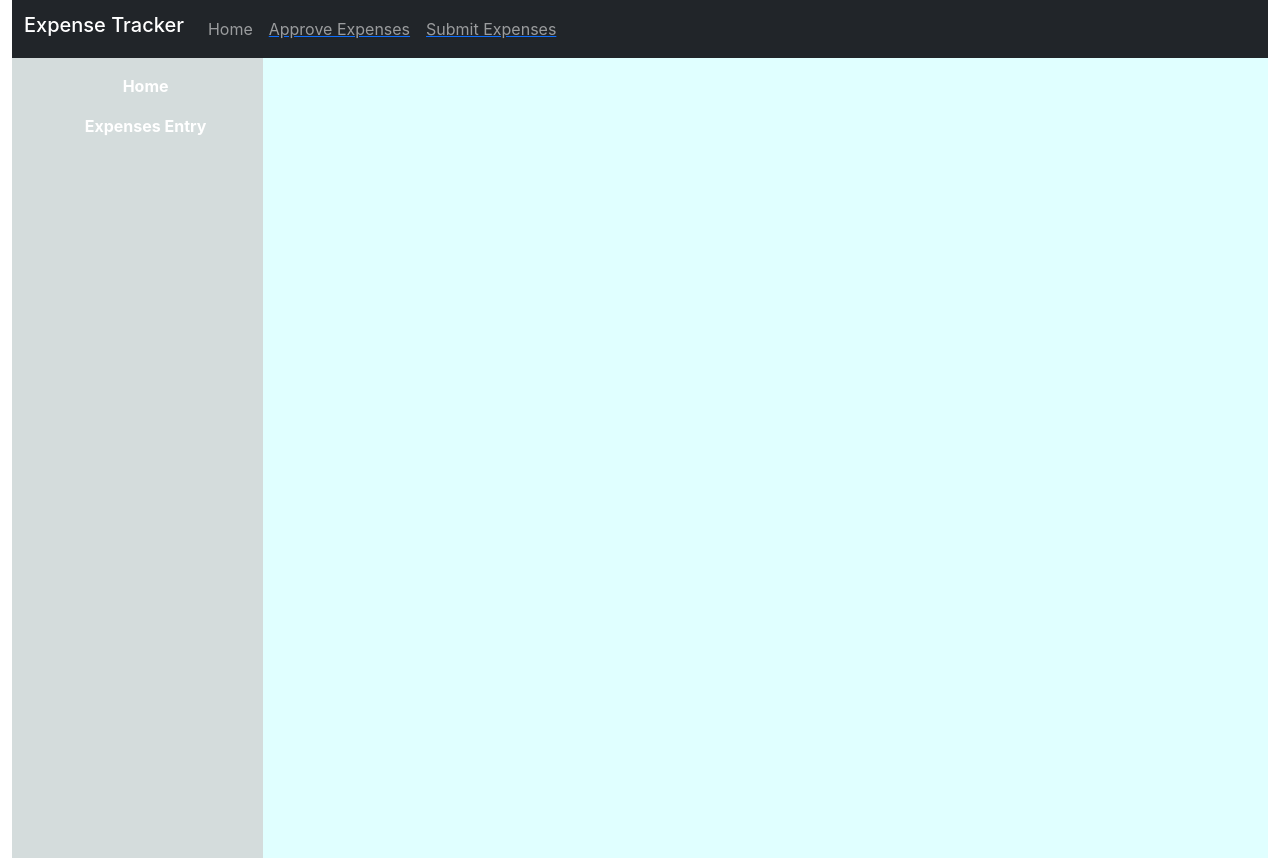
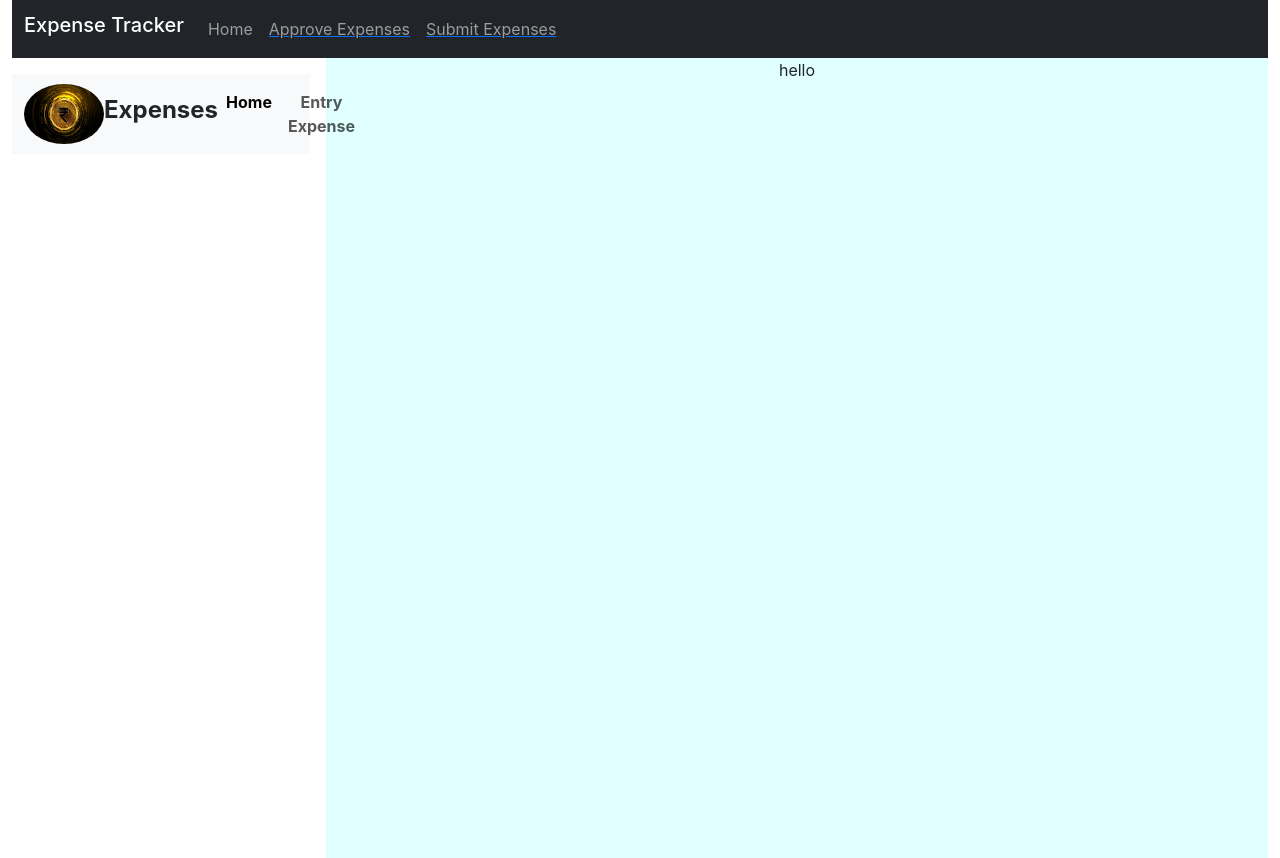
Before and after one commit to Praveenchandra1995/expensetracker, a React (Create React App) app in the folder expensetracker/: page / in a window 1280 px wide. Built offline with nearby package versions, Linux system fonts and the light colour scheme.

Commit message:
sidenav implemented

```diff
--- a/expensetracker/src/Components/Mainpage.js
+++ b/expensetracker/src/Components/Mainpage.js
@@ -1,37 +1,34 @@
-// Mainpage.js
 import React from "react";
-import { Routes, Route, Link } from "react-router-dom";
-import Expense from "./Expense";
-import Approveexpense from "./Approveexpense";
-import SubmitedExpense from "./SubmitedExpense";
-
 function Mainpage() {
   return (
     <div className="container-fluid" id="mainpage">
-      <div className=" sidebar pe-3 pt-3 ">
-        <nav>
-          <ul>
-            <li className="nav-item text-white fw-bold align-items-center pb-3">
-              <Link to="/home" className="nav-link">
-                Home
-              </Link>
+    <div className=" sidebar pe-3 pt-3 h-100 w-25 mt-0" id="sidebar">
+      <nav class="navbar navbar-expand-lg bg-body-tertiary">
+        <div class="container-fluid">
+<img src="/Images/expense.png" width="80px" height="60px" alt="img" className="rounded rounded-1 rounded-circle"/>
+<h2 className="fw-bold fs-4">Expenses</h2>
+          <button class="navbar-toggler" type="button" data-bs-toggle="collapse" data-bs-target="#navbarSupportedContent" aria-controls="navbarSupportedContent" aria-expanded="false" aria-label="Toggle navigation">
+            <span class="bi bi-card-list"></span>
+          </button>
+          <div class="collapse navbar-collapse" id="navbarSupportedContent">
+            <ul class="navbar-nav me-auto mb-2 mb-lg-0  text-white fw-bold">
+              <li class="nav-item">
+                <a class="nav-link active" aria-current="page" href=" ">Home</a>
               </li>
-            <li className="nav-item text-white fw-bold align-items-center">
-              <Link to="/expenseentry" className="nav-link">
-                Expenses Entry
-              </Link>
+              <li class="nav-item">
+                <a class="nav-link" href=" ">Entry Expense</a>
               </li>
             </ul>
+          </div>
+        </div>
       </nav>
     </div>
+
     <div className="content">
-        <Routes>
-          <Route path="/expenseentry" element={<Expense />} />
-          <Route path="/approveexpense" element={<Approveexpense />} />
-          <Route path="/submitedexpense" element={<SubmitedExpense />} />
-        </Routes>
+      hello
     </div>
   </div>
+
   );
 }
 
--- a/expensetracker/src/index.css
+++ b/expensetracker/src/index.css
@@ -11,11 +11,9 @@
   font-family: source-code-pro, Menlo, Monaco, Consolas, "Courier New",
     monospace;
 }
-.sidebar {
-  width: 20%;
+
+#sidebar{
   height: 100vh;
-  background-color: rgba(20, 60, 60, 0.6);
-  opacity: 0.3;
 }
 .content {
   width: 80%;
```
Also changed, not shown: expensetracker/public/Images/expense.png (added). Lines whose indentation alone changed are shown as unchanged.
